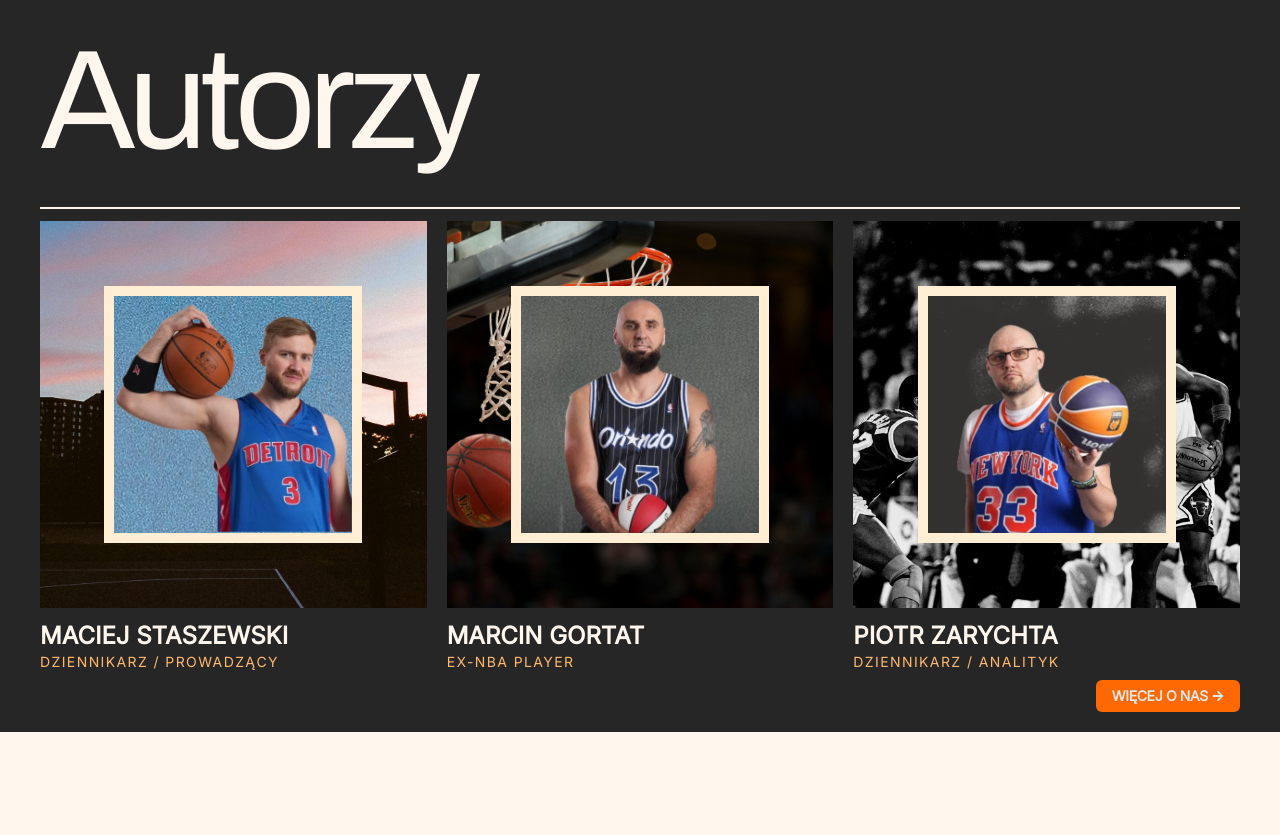
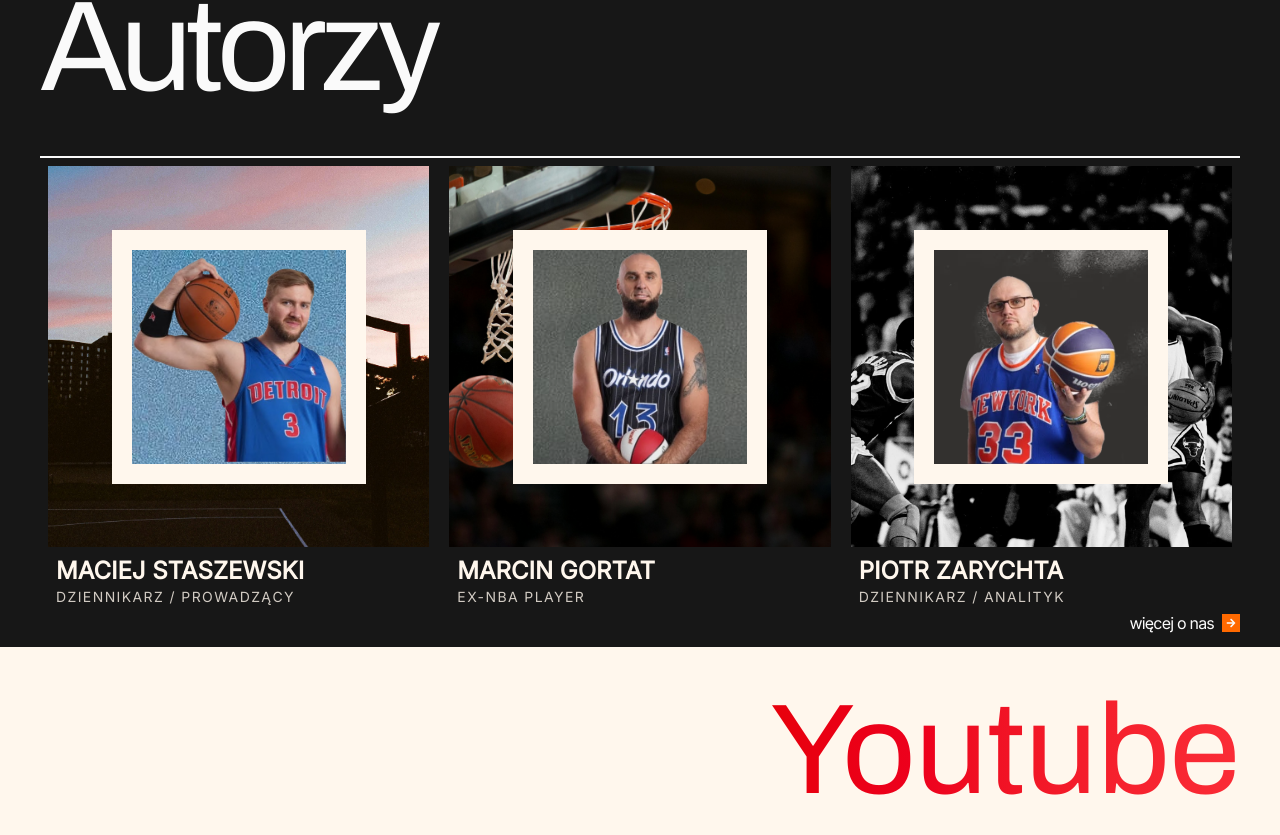
Before and after one commit to Xebec13/post-prime-podcast, a Next.js app: page / in a window 1280 px wide. Shown: the part 1264-2099 px from the top of the page. Built offline with nearby package versions, Linux system fonts and the light colour scheme.

Commit message:
fix: improve responsive behavior in Hero, About, and Navbar refactor: move Icons.ts to ui and remove redundant components from Links.tsx

```diff
--- a/app/components/about/About.tsx
+++ b/app/components/about/About.tsx
@@ -1,7 +1,5 @@
 import AboutCard from "./AboutCard";
-import AboutLink from "./AboutLink"; // Zmiana importu
-import Icon from "../ui/Icon"; // Upewnij się, że ścieżka do Icon jest poprawna (wcześniej ustaliliśmy src/components/Icon)
-
+import LargeScreenLink from "../ui/Links";
 const hosts = [
     {
         id: 1,
@@ -28,54 +26,28 @@ const hosts = [
 
 export default function About() {
     return (
-        // Dodałem 'relative', aby przycisk absolutny (desktop) pozycjonował się względem sekcji
-        <section id="about" className="relative bg-neutral-800 text-orange-50 w-screen flex flex-col justify-center items-center gap-3 py-15 px-5 lg:px-10">
+
+        <section id="about" className="relative bg-neutral-900 text-neutral-50 px-10 ">
 
             {/* Nagłówek Sekcji */}
-            <div className="text-left w-full border-b-2">
-                <h2 className="text-[clamp(3rem,11vw,12rem)] font-black tracking-tighter">
+            <div className="text-left w-full border-b-2 py-3">
+                <h2 className="text-[clamp(3rem,10vw,8rem)] font-black tracking-tighter">
                     Autorzy
                 </h2>
             </div>
 
             {/* Grid 3 kolumny */}
-            <div className="w-full grid grid-cols-2 lg:grid-cols-3 place-items-stretch gap-5">
+            <div className="w-full grid grid-cols-2 lg:grid-cols-3 place-items-stretch gap-5 p-2">
                 {hosts.map((host) => (
                     <AboutCard
                         key={host.id}
                         host={host}
-
                     />
                 ))}
-
-                {/* === WERSJA MOBILE (Wewnątrz Grida) === */}
-                {/* Widoczna tylko na ekranach < lg. Wchodzi jako 4 element siatki. */}
-                <div
-                    style={{
-                        backgroundImage: `url(postprime-logo-2.png)`,
-                    }}
-                    className="lg:hidden relative size-full p-1.5 bg-cover bg-center bg-orange-50">
-                    <div
-                        style={{
-                            backgroundImage: `url(postprime-hero.png)`,
-                        }}
-                        className="absolute inset-0 bg-orange-500/90 bg-cover bg-center brightness-80" />
-                    <div
-                        className="relative flex items-center gap-1 z-10 cursor-pointer">
-                        <AboutLink className="text-2xl about-link" text="Więcej o nas" />
-                        <Icon name="ArrowRight" className="text-sm" />
-                    </div>
-                </div>
             </div>
-
-            {/* === WERSJA DESKTOP (Absolutna) === */}
-            {/* Widoczna tylko na ekranach >= lg. Pozycjonowana w rogu sekcji. */}
-            <div className="hidden lg:inline-flex items-center gap-1 absolute bottom-5 right-10 text-gray-200 bg-orange-500 px-4 py-1.5 rounded-md  cursor-pointer">
-                <AboutLink className="text-sm" text="Więcej o nas" />
-                {/* Upewnij się, że "ArrowRight" istnieje w Twoim utils/icons.ts, jeśli nie - dodaj go */}
-                <Icon name="ArrowRight" className="text-xs" />
+            <div className="hidden lg:block relative bottom-3 ml-auto w-fit mb-2">
+                <LargeScreenLink text="więcej o nas" href="#" isExternal={false}/>
             </div>
-
         </section>
     );
 }
--- a/app/components/about/AboutCard.tsx
+++ b/app/components/about/AboutCard.tsx
@@ -17,7 +17,7 @@ export default function AboutCard({ host }: AboutCardProps) {
 
 
     return (
-        <div className="relative size-full min-w-20 max-w-lg lg:min-w-xs lg:max-w-full space-y-3">
+        <div className="relative size-full min-w-20 max-w-lg lg:min-w-xs lg:max-w-full ">
 
             {/* Miejsce na zdjęcie (hostImg) */}
             <div
@@ -32,7 +32,7 @@ export default function AboutCard({ host }: AboutCardProps) {
                 style={{
                     backgroundImage: `url(${host.hostBg})`
                 }}
-                className={`relative size-full max-w-2/3 max-h-2/3 aspect-square border-orange-100 border-10 `}>
+                className={`relative size-full max-w-2/3 max-h-2/3 aspect-square border-orange-50 border-20 `}>
                     <Image
                         src={host.hostImg}
                         alt={host.name}
@@ -44,10 +44,10 @@ export default function AboutCard({ host }: AboutCardProps) {
             </div>
 
             {/* Podpis pod zdjęciem */}
-            <div className="text-left w-full ">
-                <h3 className="text-lg lg:text-2xl font-bold uppercase">{host.name}</h3>
+            <div className="text-left w-full p-2">
+                <h3 className="text-orange-50 text-lg lg:text-2xl font-bold uppercase">{host.name}</h3>
                 {/* Tekst pozostaje bez zmian (orange-300) */}
-                <p className="text-xs lg:text-sm text-orange-300 font-medium uppercase tracking-widest">
+                <p className="text-orange-50/80 text-xs lg:text-sm  font-medium uppercase tracking-widest">
                     {host.role}
                 </p>
             </div>
--- a/app/components/about/AboutLink.tsx
+++ /dev/null
@@ -1,18 +0,0 @@
-import Link from "next/link";
-
-interface AboutLinkProps {
-    className?: string;
-    text?: string;
-    href?: string;
-}
-
-export default function AboutLink({ className, text, href = "#" }: AboutLinkProps) {
-    return (
-        <Link
-            href={href}
-            className={`font-black uppercase tracking-tight cursor-pointer ${className}`}
-        >
-            <p>{text}</p>
-        </Link>
-    );
-}
--- a/app/components/hero/Hero.tsx
+++ b/app/components/hero/Hero.tsx
@@ -15,7 +15,7 @@ export default async function Hero() {
     return (
         <section
             id="home"
-            className="h-[150vh] bg-inherit py-11 grid grid-cols-[repeat(5,1fr)_0.5fr] grid-rows-[repeat(5,0.5fr)] gap-0.5"
+            className="h-[150vh] bg-inherit pt-11 grid grid-cols-[repeat(5,1fr)_0.5fr] grid-rows-[repeat(5,0.5fr)] gap-0.5"
         >
             {/* Logo */}
             <div className="row-start-1 row-span-2 col-span-full md:col-span-3 md:row-span-3 flex justify-center size-full border-2">
--- a/app/components/navbar/Navbar.tsx
+++ b/app/components/navbar/Navbar.tsx
@@ -55,14 +55,12 @@ export default function Navbar() {
                             <Link
                                 href={item.href}
                                 aria-label={item.label}
-                                // Jeśli highlighted -> aplikujemy gradient (textColor z configu).
-                                // Jeśli nie -> czarny tekst (text-inherit) i hover na biały.
+
                                 className={`size-full flex items-center justify-center font-black whitespace-nowrap tracking-widest transition-colors ease-out duration-500
                                     ${isHighlighted ? activeStyle.textColor : "hover:text-neutral-500 text-inherit"}`}
                             >
                                 {item.icon ? (
-                                    // Ikona (zazwyczaj SVG potrzebuje fill/color, a nie bg-clip-text)
-                                    // Jeśli isHighlighted, ikona dostanie np. text-white (zdefiniowane w configu dla id:5)
+
                                     <Icon name="Contact" className={`transition-colors ease-out duration-500 ${isHighlighted ? "text-gray-300" : ""}`} />
                                 ) : (
                                     item.label
--- a/app/components/ui/Icon.tsx
+++ b/app/components/ui/Icon.tsx
@@ -1,7 +1,7 @@
-import { iconMap, IconName } from "../utils/icons";
+import { iconMap, IconName } from "./icons";
 
 interface IconProps {
-    name: IconName;       // Tutaj wymuszamy, że musi to być klucz z naszego utils
+    name: IconName;       // Tutaj wymuszamy, że musi to być klucz
     className?: string;   // Opcjonalne klasy Tailwind
     size?: number;        // Opcjonalny rozmiar
 }
--- /dev/null
+++ b/app/components/ui/Links.tsx
@@ -0,0 +1,53 @@
+import Link from "next/link";
+import Icon from "./Icon";
+
+type LargeScreenLinkProps = {
+  text: string;
+  href: string;
+  isExternal: boolean; // true = zewnętrzny, false = internal
+};
+
+export default function LargeScreenLink({
+  text,
+  href,
+  isExternal,
+}: LargeScreenLinkProps) {
+  const content = (
+    <>
+      <span className="lowercase">{text}</span>
+      <div className="relative flex items-center justify-center p-0.5 rounded-md">
+        <Icon
+          name="ArrowRight"
+          size={14}
+          className="relative text-inherit z-10 p-0.5"
+        />
+        <div className="absolute bottom-0 left-0 bg-orange-500 w-1/2 h-full transition-[translate] duration-150 ease-in-out group-hover:translate-y-0.5" />
+        <div className="absolute bottom-0 right-0 bg-orange-500 w-1/2 h-full transition-[translate] duration-150 ease-in-out group-hover:-translate-y-0.5" />
+      </div>
+    </>
+  );
+
+  // Zewnętrzny link (YouTube, playlist)
+  if (isExternal) {
+    return (
+      <a
+        href={href}
+        target="_blank"
+        rel="noopener noreferrer"
+        className="group text-inherit bg-inherit text-base font-medium flex items-center justify-center gap-2 tracking-tighter cursor-pointer"
+      >
+        {content}
+      </a>
+    );
+  }
+
+  // Internal link (Next.js)
+  return (
+    <Link
+      href={href}
+      className="group text-inherit bg-inherit text-base font-medium flex items-center justify-center gap-2 tracking-tighter cursor-pointer"
+    >
+      {content}
+    </Link>
+  );
+}
--- a/app/components/youtube/Youtube.tsx
+++ b/app/components/youtube/Youtube.tsx
@@ -5,10 +5,10 @@ import YoutubeList from "./YoutubeList";
 export default function YouTube() {
     return (
         // Dodałem 'relative' do sekcji dla pozycjonowania przycisku desktopowego
-        <section id="youtube" className="w-full py-15">
+        <section id="youtube" className="w-full px-10">
 
             {/* Nagłówek Sekcji */}
-            <div className="text-right mb-5 border-b-2 px-10">
+            <div className="text-right mb-5 border-b-2">
                 <h2 className="text-[clamp(3rem,10vw,8rem)] font-black capitalize">
                     <span className="text-transparent bg-clip-text bg-linear-to-r from-red-600 to-red-500">Youtube</span>
                 </h2>
@@ -17,18 +17,10 @@ export default function YouTube() {
                 className="space-y-5">
                 {/* 1. Główny Player */}
                 <div
-                    className="mb-5 lg:mb-10 px-10 ">
+                    className="mb-5 lg:mb-10">
                     <YoutubePlayer />
                 </div>
-                {/* 2. Lista Filmów */}
-                <div
-                    // style={{
-                    //     backgroundImage: `url(postprime-logo-2.png)`,
-                    // }}
-                    className="px-10 ">
-                    <YoutubeList />
-                </div>
-
+                <YoutubeList />
             </div>
 
         </section>
--- a/app/page.tsx
+++ b/app/page.tsx
@@ -3,18 +3,14 @@ import { Navbar, Hero, Youtube, Facebook, Instagram, About, Footer } from "./com
 export default function Home() {
   return (
     <>
-
-
-
       <Navbar />
-
-      <Hero />
-
-      <About />
-      <Youtube />
-      <Facebook />
-      <Instagram />
-
+      <main className="space-y-1">
+        <Hero />
+        <About />
+        <Youtube />
+        <Facebook />
+        <Instagram />
+      </main>
       <Footer />
     </>
 
```
Also changed, not shown: app/components/ui/icons.ts (renamed from app/components/utils/icons.ts).
